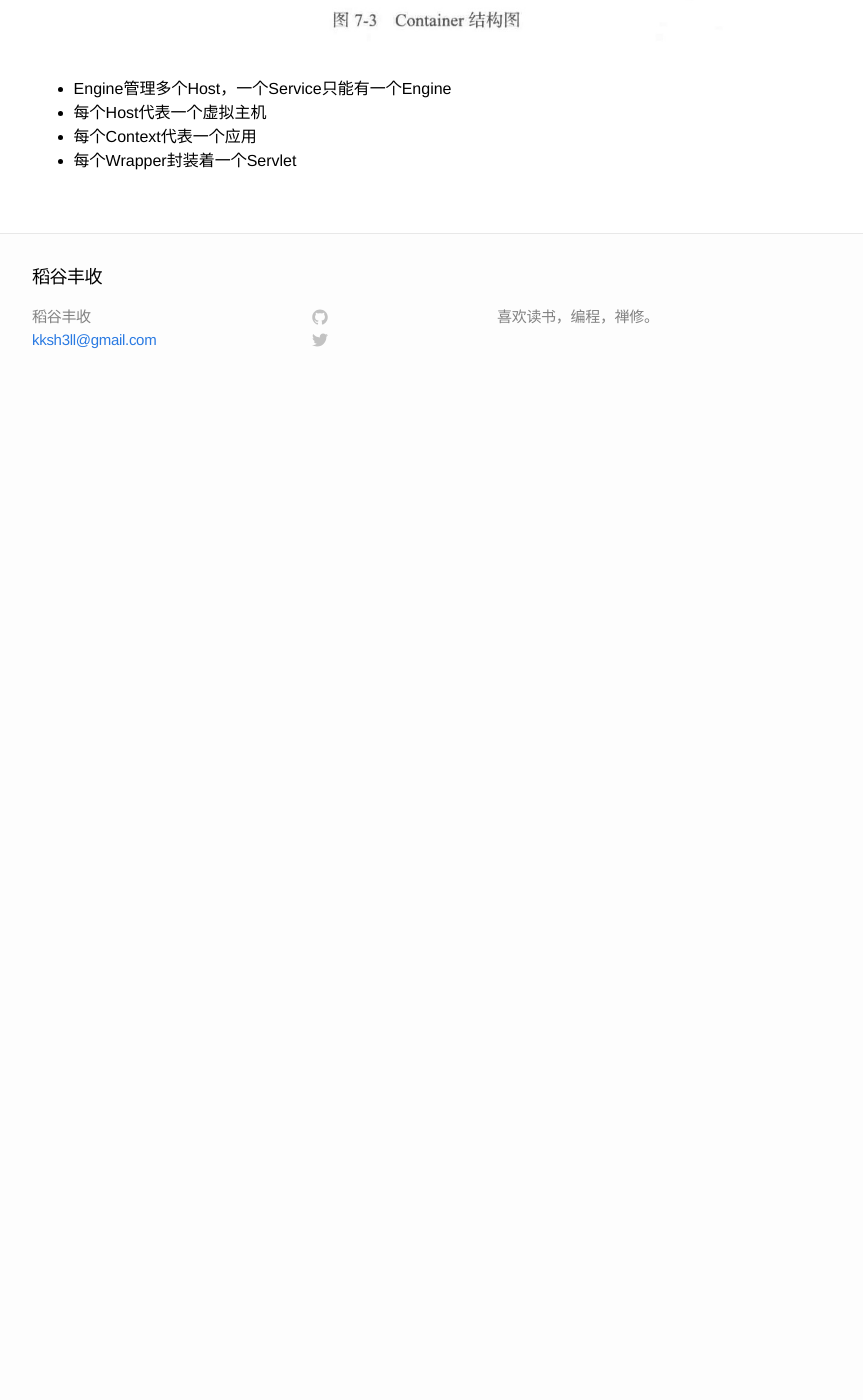
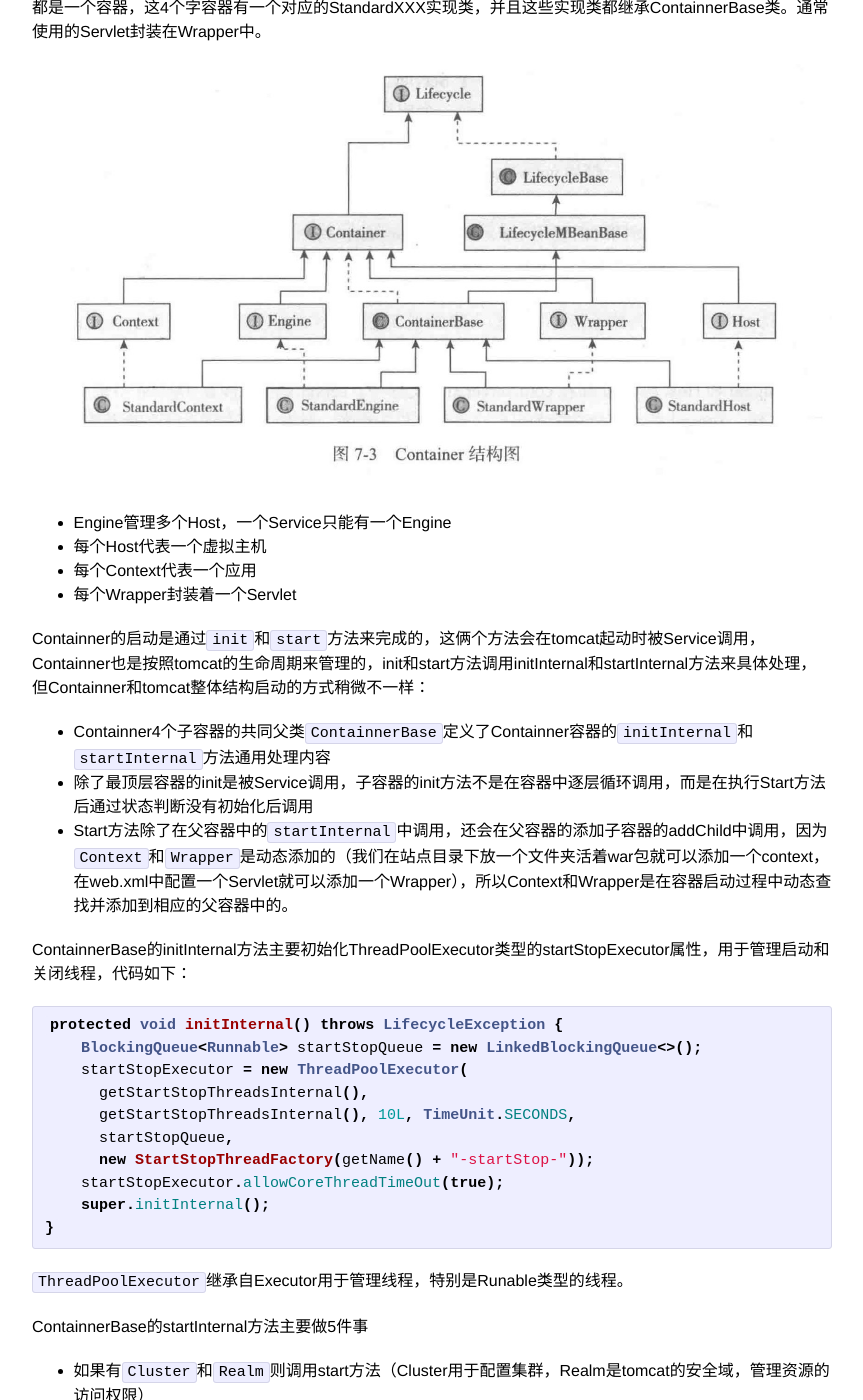
Before and after one commit to kksh3ll/kksh3ll.github.io, a Jekyll site: the page built from _posts/2018-07-12-看透SpringMVC阅读笔记-tomcat中间件.markdown, in a window 1280 px wide and 1400 px high, scrolled down 1463 px. Shown: the whole window, without its empty margins (208-1071 px from the left). Built offline with Jekyll 4.4.1, drawn with Linux system fonts in a browser that asks for light colours; before the commit the page ends 1859 px from its top, so only the background shows below that; some of the changed text lies outside the part shown.

Commit message:
underdtand SpringMVC

```diff
--- a/_posts/2018-06-26-看透SpringMVC阅读笔记.markdown
+++ b/_posts/2018-06-26-看透SpringMVC阅读笔记.markdown
@@ -9,12 +9,12 @@
 
 NioSocket中服务端的处理可以分为5步：
 
-- 创建ServerSocketChannel并设置相应的参数
+- 创建`ServerSocketChannel`并设置相应的参数
 
-- 创建Selector并注册到ServerSocketChannel上
+- 创建`Selector`并注册到ServerSocketChannel上
 
 - 调用Selector的select方法等待请求
 
-- Selector接受到请求后使用selectedKeys返回SelectionKey集合
+- Selector接受到请求后使用`selectedKeys`返回`SelectionKey`集合
 
 - 使用SelectionKey获取到Channel、Selector和操作类型并进行具体操作
--- a/_posts/2018-07-12-看透SpringMVC阅读笔记-tomcat中间件.markdown
+++ b/_posts/2018-07-12-看透SpringMVC阅读笔记-tomcat中间件.markdown
@@ -21,6 +21,20 @@
 
 Tomcat的入口main方法在org.apache.catalina.startup.Bootstrap中，Bootstrap的作用类似一个CatalinaAdaptor，具体处理过程还是由Catalina来完成，这样做的好处是把启动的入口和具体的管理类分开，从而更方便的创建出多种启动方式，每种启动方式只需要写一个相应的CatalinaAdaptor就可以。
 
+## Tomcat的生命周期管理
+
+Tomcat通过`org.apache.catalina.Lifecycle`接口统一管理生命周期，所以组建的生命周期都要实现`Lifecycle`接口，`Lifecycle`总共做四件事：
+
+- 定义13个String类型的常量，用于`LifecycleEvent`事件的type属性
+
+- 定义3个管理监听器的方法`addLifecycleListener`、`findLifecycleListeners`、`removeLifecycleListener`，用来添加查找和删除`LifecycleListener`类型的监听器
+
+- 定义4个生命周期的方法init、start、stop、destroy，用于执行生命周期阶段的操作
+
+- 定义获取当前状态的2个方法`getState`和`getStateName`，`getState`返回值`LifecycleState`是枚举类型，里边列举了生命周期的各个节点
+
+`org.apache.catalina.util.LifecycleBase`类为`Lifecycle`接口提供了默认实现：监听器管理是专门使用了`LifecycleSuppport`类来完成的；生命周期方法`init`、`start`、`stop`、`destroy`中设置了相应的状态并调用相应的模版方法`initInternal`、`startInternal`、`stopInternal`、`destroyInternal`，模版方法由子类具体实现
+
 ## Containner分析
 
 Containner一共有4个子接口Engine、Host、Context、Wrapper和一个默认实现类ContainnerBase，每个子接口都是一个容器，这4个字容器有一个对应的StandardXXX实现类，并且这些实现类都继承ContainnerBase类。通常使用的Servlet封装在Wrapper中。
@@ -34,3 +48,76 @@
 - 每个Context代表一个应用
 
 - 每个Wrapper封装着一个Servlet
+
+Containner的启动是通过`init`和`start`方法来完成的，这俩个方法会在tomcat起动时被Service调用，Containner也是按照tomcat的生命周期来管理的，init和start方法调用initInternal和startInternal方法来具体处理，但Containner和tomcat整体结构启动的方式稍微不一样：
+
+- Containner4个子容器的共同父类`ContainnerBase`定义了Containner容器的`initInternal`和`startInternal`方法通用处理内容
+
+- 除了最顶层容器的init是被Service调用，子容器的init方法不是在容器中逐层循环调用，而是在执行Start方法后通过状态判断没有初始化后调用
+
+- Start方法除了在父容器中的`startInternal`中调用，还会在父容器的添加子容器的addChild中调用，因为`Context`和`Wrapper`是动态添加的（我们在站点目录下放一个文件夹活着war包就可以添加一个context，在web.xml中配置一个Servlet就可以添加一个Wrapper），所以Context和Wrapper是在容器启动过程中动态查找并添加到相应的父容器中的。
+
+ContainnerBase的initInternal方法主要初始化ThreadPoolExecutor类型的startStopExecutor属性，用于管理启动和关闭线程，代码如下：
+
+{% highlight Java %}
+protected void initInternal() throws LifecycleException {
+    BlockingQueue<Runnable> startStopQueue = new LinkedBlockingQueue<>();
+    startStopExecutor = new ThreadPoolExecutor(
+      getStartStopThreadsInternal(),
+      getStartStopThreadsInternal(), 10L, TimeUnit.SECONDS,
+      startStopQueue,
+      new StartStopThreadFactory(getName() + "-startStop-"));
+    startStopExecutor.allowCoreThreadTimeOut(true);
+    super.initInternal();
+}
+{% endhighlight %}
+
+`ThreadPoolExecutor`继承自Executor用于管理线程，特别是Runable类型的线程。
+
+ContainnerBase的startInternal方法主要做5件事
+
+- 如果有`Cluster`和`Realm`则调用start方法（Cluster用于配置集群，Realm是tomcat的安全域，管理资源的访问权限）
+
+- 调用所以子容器的start方法启动子容器
+
+- 调用管道中的`Value`的`start`方法来启动管道
+
+- 启动完成后将生命周期设置为`LifecycleState.STARTING`状态
+
+- 启动后台线程定期做一些事情
+
+## Connector分析
+
+`Connector`用于接收请求并将请求封装成`Request`和`Response`来具体处理，最底层是使用Socket连接，`Request`和`Response`是按照HTTP协议来封装，所以`Connctor`同时实现了`TCP/IP`协议和`HTTP`协议，`Request`和`Response`封装完以后交给`Containner`处理，`Containner`是Servlet容器，`Containner`处理完交给`Connector`，最后`Connector`使用Socket将处理结果返回给客户端，整个请求就处理完了。
+
+Connctor中具体是用ProtocolHandler处理请求的，不同的ProtocolHandler代表不同的连接类型，比如`Http11NioProtocol`是使用NioSocket来连接的。
+
+ProtocolHandler有3个重要的组件：
+
+- `EndPoint` 用于处理底层Socket的连接
+
+- `Processor` 用于将EndPoint接收的Socket封装成Request
+
+- `Adapter` 用于将封装好的Request交给Containner进行具体处理
+
+![img](/img/conncetor20180626.jpg)
+
+`ProtocolHandler`接口的抽象实现类`AbstractProtocol`分2种类型`Ajp`和`HTTP`，默认配置中的`org.apache.coyote.http11.Http11NioProtocol`使用HTTP1.1协议，TCP层使用`NioSocket`来传输数据。
+
+Http11NioProtocol构造函数中创建NioEndPoint类型的EndPoint，并新建Http11ConnectionHandler类型的Handler然后设置到EndPoint中。
+
+### 处理TCP/IP协议的EndPoint
+
+EndPoint用于处理具体连接和传输数据，NioEndPoint继承自`org.apache.tomcat.util.net.AbstractEndPoint`，在EndPoint中新增Poller和SocketProcessor内部类，NioEndPoint的init和start方法在父类AbstractEndPoint中，主要调用模板方法bind和startInternal，这俩个方法在NioEndPoint中具体实现
+
+### 处理HTTP协议的Processor
+
+Processor用于处理应用层HTTP协议，Http11Processor类的process方法定义在其父类AbstractProcessorLight中，它会接着调用service抽象方法处理请求，Http11Processor类实现了自己的service方法
+
+### 适配器Adapter
+
+Adapter只有一个实现类org.apache.catalina.connector包下的CoyoteAdapter类。Http11Processor类的service方法会调用Adapter的service方法来调用Containner管道中的invoke方法处理请求，将原来创建的org.apache.coyto包下的Request和Response封装成org.apache.catalina.connector的Request和Response
+
+{% highlight Java %}
+connector.getService().getContainer().getPipeline().getFirst().invoke(request, response);
+{% endhighlight %}
```
Also changed, not shown: img/connector20180626.jpg (added), 1 other file.
